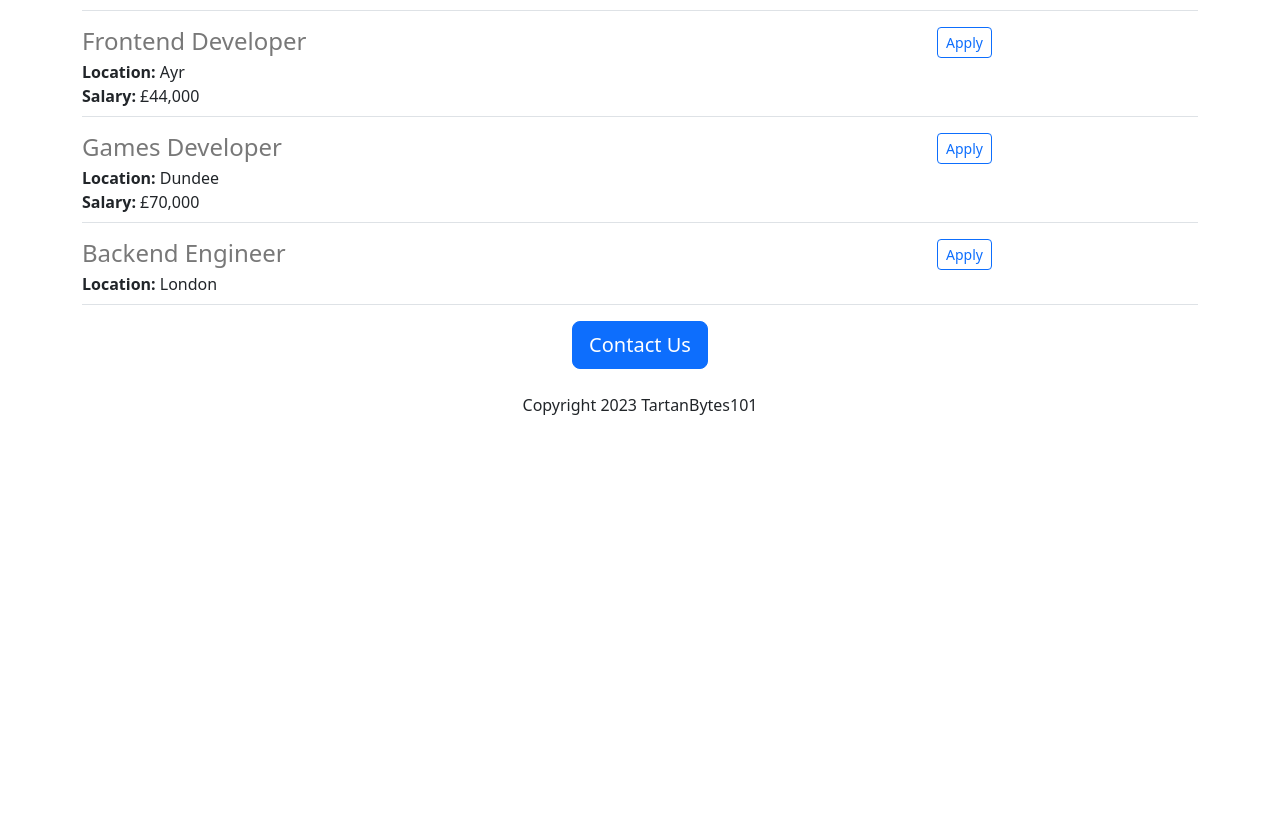
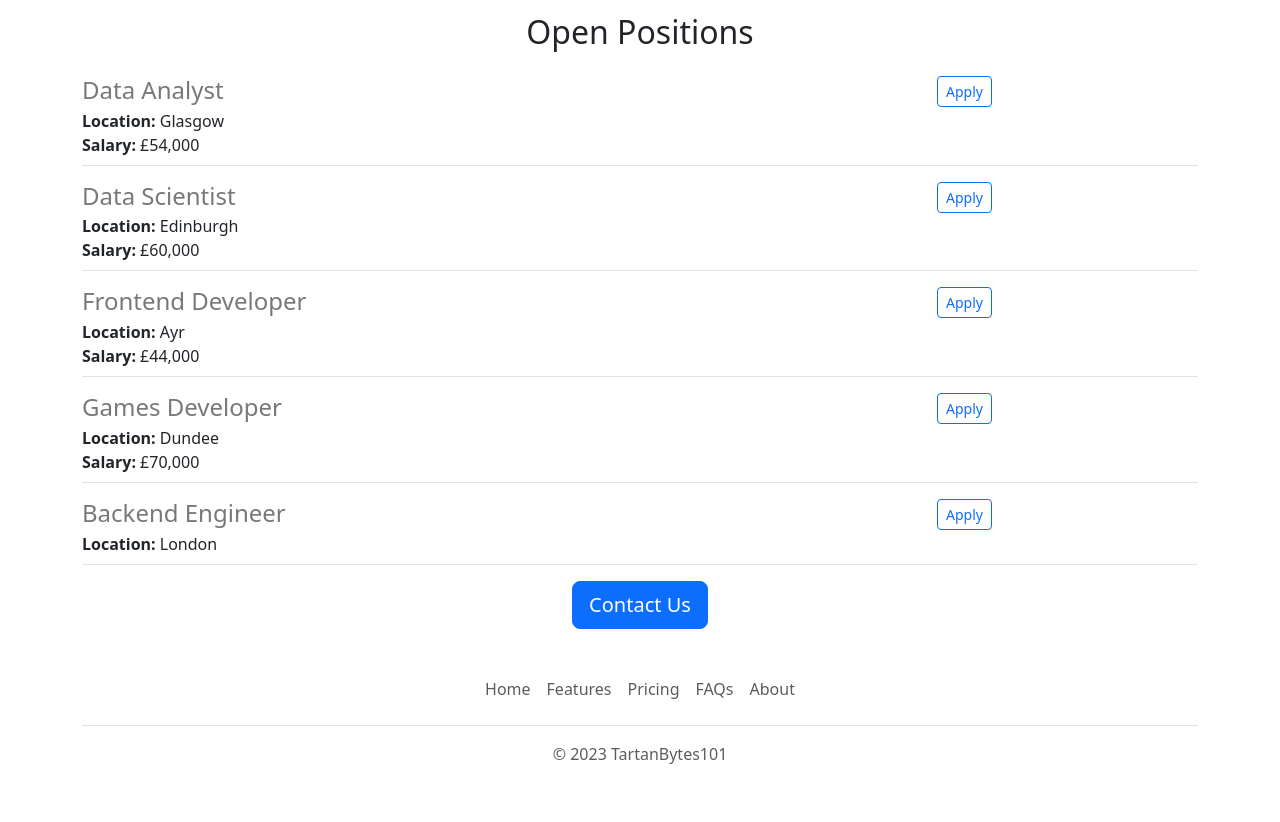
Before and after one commit to tartanbytes101/careers-website, a Flask app: page / in a window 1280 px wide. Shown: the part 913-1735 px from the top of the page. Before the commit the page ends 1328 px from the top, so only its background shows below. Run offline with Flask 2, Linux system fonts and the light colour scheme.

Commit message:
added nav bar, footer, images, bootstrap css to control people mage display depending on device

```diff
--- /dev/null
+++ b/templates/footer.html
@@ -0,0 +1,12 @@
+<div class="container">
+  <footer class="py-3 my-4">
+    <ul class="nav justify-content-center border-bottom pb-3 mb-3">
+      <li class="nav-item"><a href="#" class="nav-link px-2 text-body-secondary">Home</a></li>
+      <li class="nav-item"><a href="#" class="nav-link px-2 text-body-secondary">Features</a></li>
+      <li class="nav-item"><a href="#" class="nav-link px-2 text-body-secondary">Pricing</a></li>
+      <li class="nav-item"><a href="#" class="nav-link px-2 text-body-secondary">FAQs</a></li>
+      <li class="nav-item"><a href="#" class="nav-link px-2 text-body-secondary">About</a></li>
+    </ul>
+    <p class="text-center text-body-secondary">&copy; 2023 TartanBytes101</p>
+  </footer>
+</div>
--- a/templates/homeB.html
+++ b/templates/homeB.html
@@ -12,15 +12,26 @@
     height:320px;
     object-fit:cover;
     width:100%;
+    margin-bottom:16px;
   }
 </style>
 </head>
 <body>
+  {%include 'nav.html'%}
   <div class="container">
+    <img class="img-fluid" id="banner" src="static/banner.jpg">
   <h1 class="text-center mt-2 mb-4">{{company_name}} Careers</h1>
-  <img class="img-fluid" id="banner" src="static/banner.jpg">
+
   <h2 class="text-center mt-2 mb-4">About {{company_name}}</h2>
-  <p class="lead">Lorem ipsum dolor sit amet, consectetur adipiscing elit, sed do eiusmod tempor incididunt ut labore et dolore magna aliqua. Leo in vitae turpis massa sed elementum tempus egestas sed. Diam sollicitudin tempor id eu nisl. Commodo nulla facilisi nullam vehicula. Sed nisi lacus sed viverra tellus in. Tincidunt praesent semper feugiat nibh sed pulvinar proin gravida hendrerit. At tellus at urna condimentum mattis pellentesque id. Purus gravida quis blandit turpis cursus in hac habitasse. Malesuada pellentesque elit eget gravida cum. Eget egestas purus viverra accumsan in nisl. Lacus vel facilisis volutpat est velit egestas dui id ornare.</p>
+    <div class="row" style="margin-bottom:16px;">
+    <div class="col-md-6">
+        <p class="lead">Lorem ipsum dolor sit amet, consectetur adipiscing elit, sed do eiusmod tempor incididunt ut labore et dolore magna aliqua. Leo in vitae turpis massa sed elementum tempus egestas sed. Diam sollicitudin tempor id eu nisl. Commodo nulla facilisi nullam vehicula. Sed nisi lacus sed viverra tellus in. Tincidunt praesent semper feugiat nibh sed pulvinar proin gravida hendrerit. At tellus at urna condimentum mattis pellentesque id. Purus gravida quis blandit turpis cursus in hac habitasse. Malesuada pellentesque elit eget gravida cum. Eget egestas purus viverra accumsan in nisl. Lacus vel facilisis volutpat est velit egestas dui id ornare.
+        </p>
+    </div>
+      <div class="d-none d-md-block col-md-6">
+        <img src="/static/people.jpg" style="height:320px; border-radius:4px;">
+    </div>
+    </div><!--end of row div-->
   <h2 class="text-center mt-2 mb-4">Open Positions</h2>
   <div>
     {% for job in jobs %}
@@ -29,8 +40,9 @@
   </div>
   <div id="contact_us_container" class="text-center">
     <button class="btn btn-primary btn-lg">Contact Us</button>
-    <p class="mt-4">Copyright 2023 {{company_name}}</p>
+
   </div>
   </div>
+  {% include 'footer.html' %}
 </body>
 </html>
--- /dev/null
+++ b/templates/nav.html
@@ -0,0 +1,9 @@
+<nav class="navbar shadow-sm fixed-top bg-white">
+  <div class="container-fluid">
+    <a class="navbar-brand" href="#">
+      <img src="/static/logo.svg" alt="Logo" width="30" height="24" class="d-inline-block align-text-top">
+     Tartanbytes101
+    </a>
+  </div>
+</nav>
+<div style="height:56px"></div>
```
Also changed, not shown: static/logo.svg (added), 1 other file.
